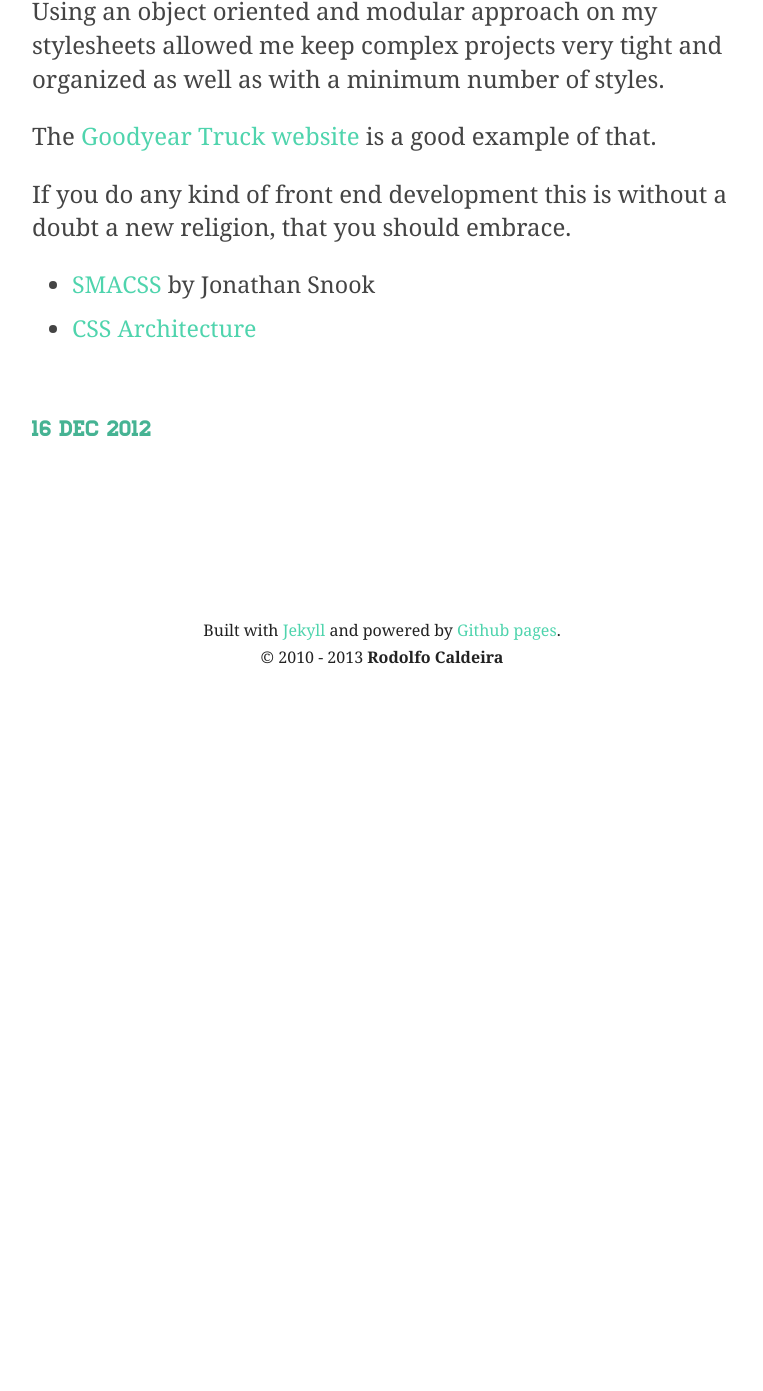
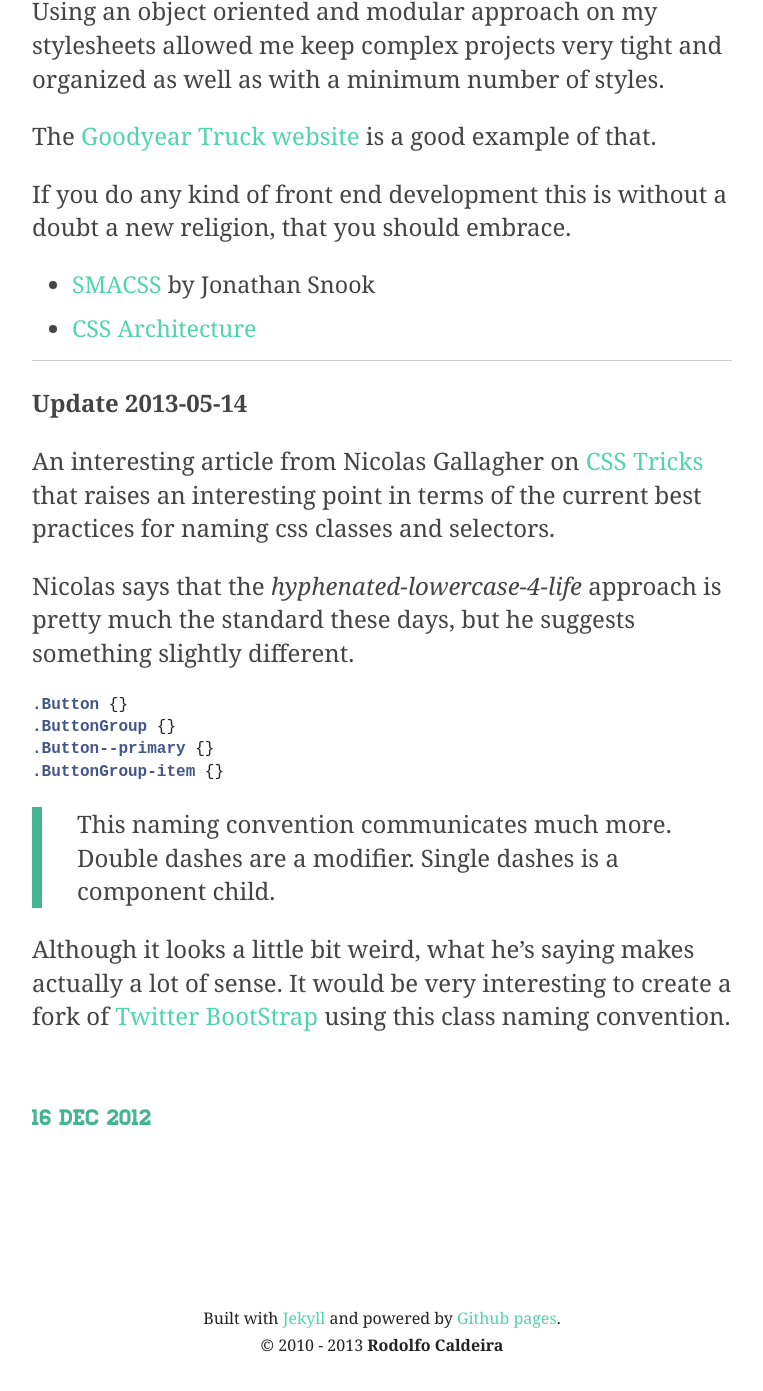
Before and after one commit to rodolfocaldeira/rodolfocaldeira.github.com, a Jekyll site: the page built from _posts/2012-12-16-oo-css.md, in a window 1280 px wide and 1400 px high, scrolled down 723 px. Shown: the top 1391 px of the window, without its empty margins (258-1021 px from the left). Built offline with Jekyll 4.4.1, drawn with Linux system fonts in a browser that asks for light colours; before the commit the page ends 1434 px from its top, so only the background shows below that.

Commit message:
Updated some posts with more content.

```diff
--- a/_posts/2012-12-16-oo-css.md
+++ b/_posts/2012-12-16-oo-css.md
@@ -14,3 +14,22 @@ If you do any kind of front end development this is without a doubt a new religi
 
 - [SMACSS](http://smacss.com/) by Jonathan Snook
 - [CSS Architecture](http://engineering.appfolio.com/2012/11/16/css-architecture/)
+
+------
+
+**Update 2013-05-14**
+
+An interesting article from Nicolas Gallagher on [CSS Tricks](http://css-tricks.com/w3conf-nicolas-gallagher-questioning-best-practices/) that raises an interesting point in terms of the current best practices for naming css classes and selectors.
+
+Nicolas says that the *hyphenated-lowercase-4-life* approach is pretty much the standard these days, but he suggests something slightly different.
+
+{% highlight css %}
+.Button {}
+.ButtonGroup {}
+.Button--primary {}
+.ButtonGroup-item {}
+{% endhighlight %}
+
+> This naming convention communicates much more. Double dashes are a modifier. Single dashes is a component child.
+
+Although it looks a little bit weird, what he's saying makes actually a lot of sense. It would be very interesting to create a fork of [Twitter BootStrap](http://twitter.github.io/bootstrap/) using this class naming convention.
```
Also changed, not shown: _posts/2012-11-09-responsive-design-kit.md (+9 -3 lines).
